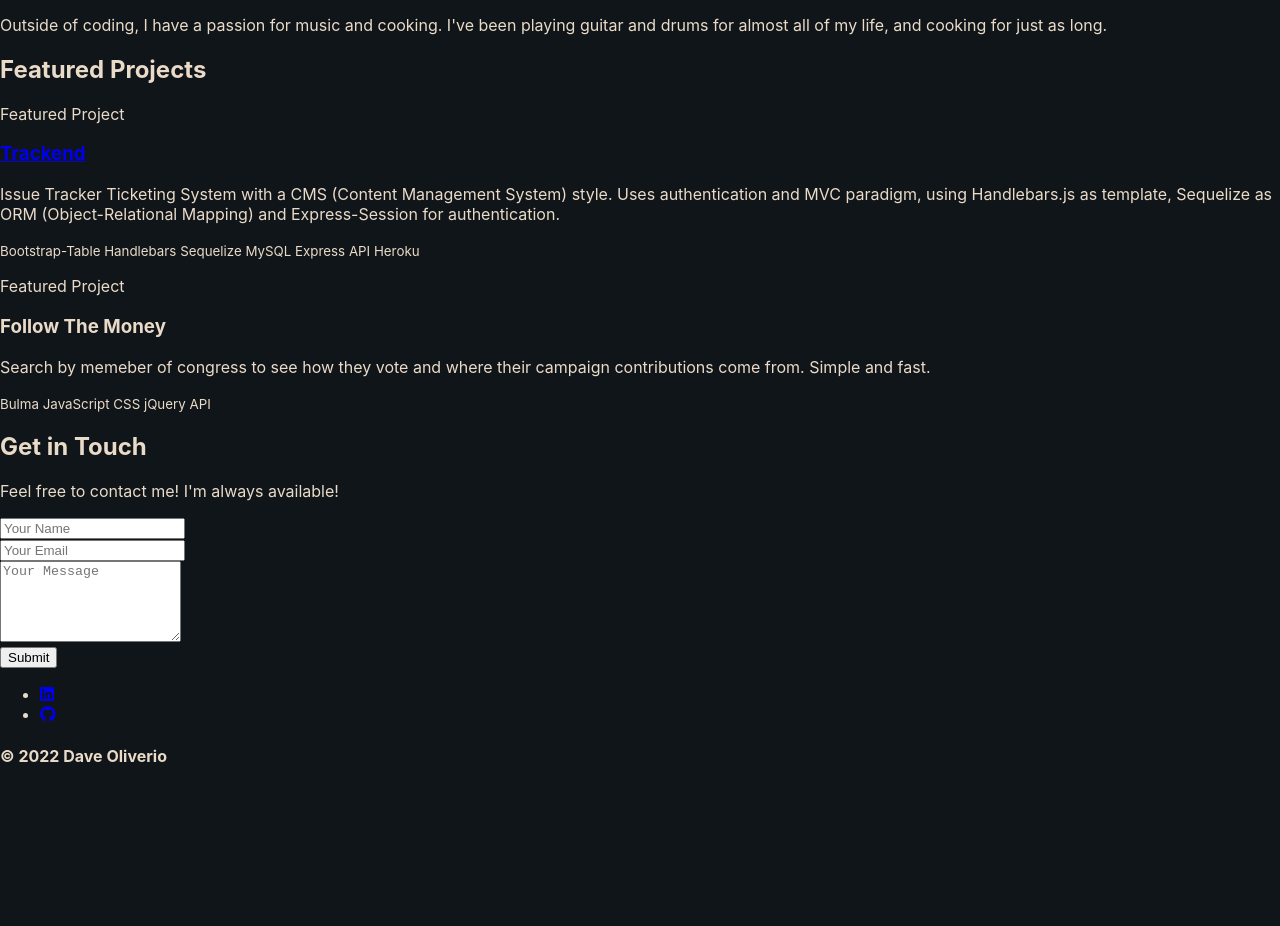
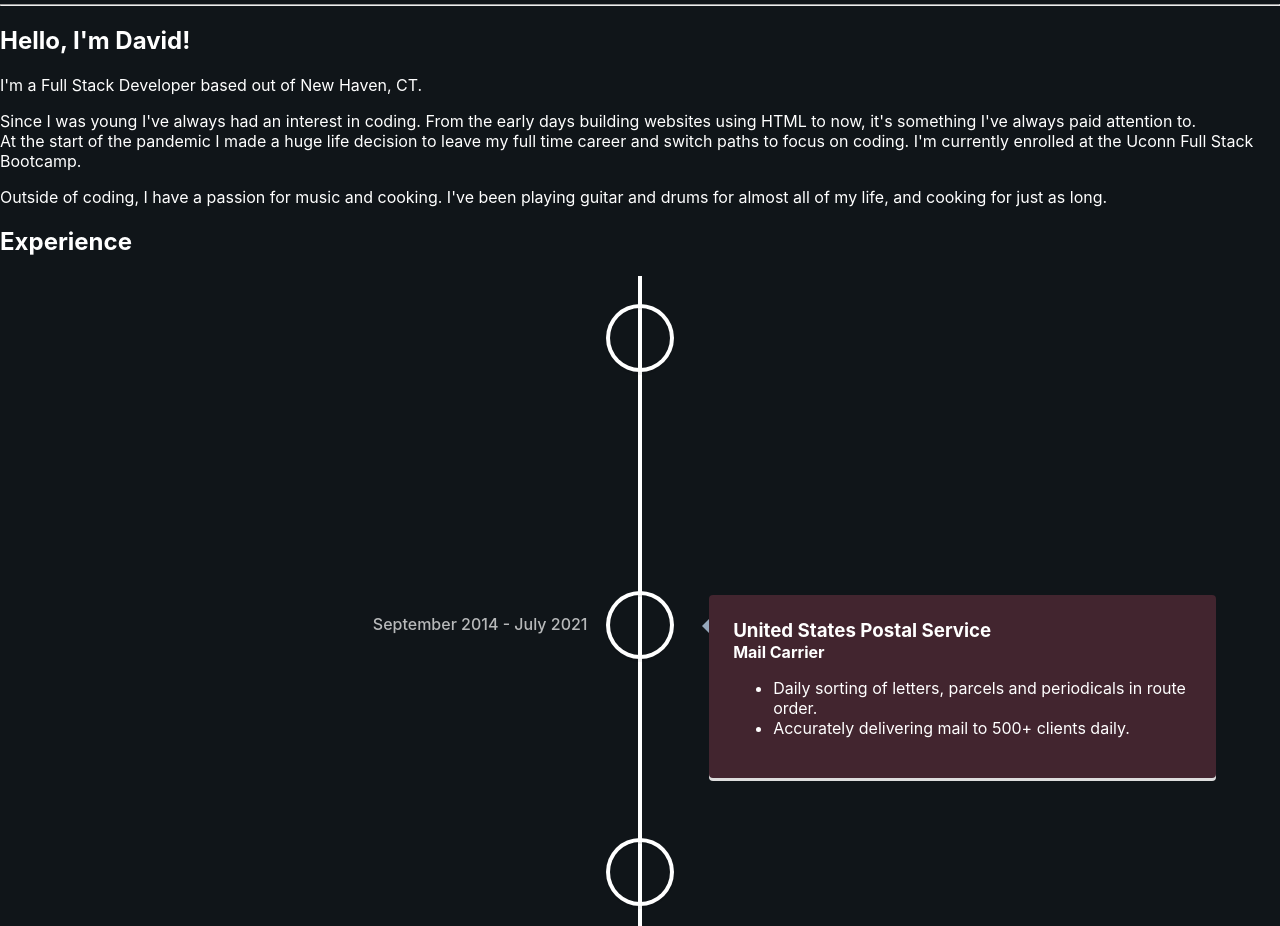
Before and after one commit to davezer/reactPortfolio, a React (Create React App) app: page / in a window 1280 px wide. Shown: the part 206-1132 px from the top of the page. Before the commit the page ends 1013 px from the top, so only its background shows below. Built offline with nearby package versions, Linux system fonts and the light colour scheme.

Commit message:
added experience

```diff
--- a/package.json
+++ b/package.json
@@ -14,6 +14,8 @@
     "react-bootstrap": "^2.1.2",
     "react-dom": "^17.0.2",
     "react-scripts": "5.0.0",
+    "react-typed": "^1.2.0",
+    "react-vertical-timeline-component": "^3.5.2",
     "web-vitals": "^2.1.4"
   },
   "scripts": {
--- a/src/App.js
+++ b/src/App.js
@@ -8,9 +8,10 @@ import './App.css';
 
 //import components
 import Navigation from './components/Nav/nav';
-// import Intro from './components/Intro';
+import Intro from './components/Intro/intro';
 import About from './components/About/about';
 import Featured from './components/Featured/featured';
+import Experience from './components/Experience/experience';
 import Contact from './components/Contact/contact';
 import Footer from './components/Footer/footer';
 
@@ -20,7 +21,9 @@ function App() {
       <Navigation />
       <main>
       <>
+        <Intro />
         <About />
+        <Experience />
         <Featured />
         <Contact />
       </>
--- /dev/null
+++ b/src/components/Experience/experience.js
@@ -0,0 +1,77 @@
+import React from 'react';
+import { VerticalTimeline, VerticalTimelineElement }  from 'react-vertical-timeline-component';
+import 'react-vertical-timeline-component/style.min.css';
+
+function Experience() {
+    const work = {
+      company: [
+        {
+          id: "bootcamp",
+          name: "UConn Bootcamp",
+          role: "Developer",
+          dates: "September 2021 - March 2022",
+          link: "https://bootcamp.uconn.edu/",
+          description1: "Experienced with a variety of languages, platforms, frameworks, and content management systems.",
+          description2: "Collaborated with small teams of student designers to build a multi page API based website and a Issue Tracker content management system.",
+        },
+        {
+          id: "usps",
+          name: "United States Postal Service",
+          role: "Mail Carrier",
+          dates: "September 2014 - July 2021",
+          link: "https://www.usps.com",
+          description1: "Daily sorting of letters, parcels and periodicals in route order.",
+          description2: "Accurately delivering mail to 500+ clients daily.",
+
+        },
+        {
+          id: "gateway",
+          name: "Gateway Community College",
+          role: "Student",
+          dates: "August 2020 - July 2021",
+          link: "https://gatewayct.edu/",
+          description1: "Studied Computer Science.",
+          description2: "Learned computer programming languages such as Java and C++",
+
+        },
+      ]
+    }
+    return (
+
+        <section id="experience" className="jobs">
+          <h2 className="title">Experience</h2>
+          <VerticalTimeline>
+            {work.company.map( data => {
+                return (
+                  <React.Fragment key={data.id}>
+                    <VerticalTimelineElement
+                      className="vertical-timeline-element--work"
+                      contentStyle={{ background: '#42252F', color: '#fff' }}
+                      contentArrowStyle={{ borderRight: '7px solid  #95A8BC' }}
+                      date={data.dates}
+
+
+                    >
+                      <h3 className="vertical-timeline-element-title">{data.name}</h3>
+                      <h4 className="vertical-timeline-element-subtitle">{data.role}</h4>
+                      <ul>
+                        <li>
+                          {data.description1}
+                        </li>
+                        <li>
+                          {data.description2}
+                        </li>
+                      </ul>
+                    </VerticalTimelineElement>
+                  </React.Fragment>
+                );
+              })}
+            <VerticalTimelineElement />
+            </VerticalTimeline>
+        </section>
+
+
+      );
+}
+
+export default Experience;
--- a/src/components/Featured/featured.js
+++ b/src/components/Featured/featured.js
@@ -57,9 +57,9 @@ function Featured() {
                       <div className="card mb-3 text-start feature-project">
                         <div className="row">
                           <div className="col-12 col-lg-5">
-                            <div className="card-header">Featured Project</div>
+                            <div className="card-header">Featured Projects</div>
                             <div className="card-body">
-                              <h3 className="card-title"><a href={featured.deploy} target="_blank" rel="noreferrer">{featured.name}</a></h3>
+                              <h3 className="card-title"><a href={featured.deployed} target="_blank" rel="noreferrer">{featured.name}</a></h3>
                               <p className="card-text">{featured.description}</p>
                               <p><small className="text-skill">{featured.skills}</small></p>
 
--- a/src/components/Footer/footer.js
+++ b/src/components/Footer/footer.js
@@ -11,6 +11,7 @@ function Footer() {
         </ul>
         <h4>© 2022 Dave Oliverio</h4><br/>
       </div>
+      <div id="go-top"><a className="smoothscroll" title="Back to Top" href="#home"><i className="icon-up-open"></i></a></div>
     </footer>
   );
 };
--- a/src/components/Intro/intro.js
+++ b/src/components/Intro/intro.js
@@ -1 +1,29 @@
 import React from 'react';
+import Typed from 'react-typed';
+
+function Intro() {
+    return (
+        <div className="intro container d-flex flex-column">
+          <h1 className="intro-title">Hi, my name is</h1>
+          <h1 className="intro-name">Dave Oliverio.</h1>
+          <span className="intro-text-slider">
+            <Typed
+              strings={[
+                "Full Stack Web Developer"
+              ]}
+              typeSpeed={60}
+            //   backSpeed={30}
+            //   backDelay={1100}
+            // //   loop
+            />
+          </span>
+          <div className="mt-auto arrow">
+            <div className="row text-center">
+              <hr className="col my-auto"></hr>
+            </div>
+          </div>
+        </div>
+      )
+}
+
+export default Intro;
--- a/src/components/Nav/nav.js
+++ b/src/components/Nav/nav.js
@@ -13,7 +13,7 @@ function Navigation() {
               <Nav className="ms-auto">
                 <Nav.Link className="nav-link" href="#about">About</Nav.Link>
                 <Nav.Link className="nav-link" href="#experience">Experience</Nav.Link>
-                <Nav.Link className="nav-link" href="#feature">Projects</Nav.Link>
+                <Nav.Link className="nav-link" href="#featured">Projects</Nav.Link>
                 <Nav.Link className="nav-link" href="#contact">Contact</Nav.Link>
               </Nav>
             </Navbar.Collapse>
--- a/src/index.css
+++ b/src/index.css
@@ -1,7 +1,7 @@
 :root {
   --font-family: 'Ubuntu', sans-serif;
   --charcoal: #101519;
-  --almond:  #EADBC9;
+  --white:  #fff;
   --oldBurgandy: #42252F;
   --cadetGrey: #95A8BC;
   --pacificBlue: #1ABDD5;
@@ -9,7 +9,7 @@
 
 body {
   background-color: var(--charcoal);
-  color: var(--almond);
+  color: var(--white);
   font-family: var(--font-family);
   margin: 0;
   font-family: -apple-system, BlinkMacSystemFont, 'Segoe UI', 'Roboto', 'Oxygen',
```
Also changed, not shown: 1 other file (tests, documents, lock files or other folders).
